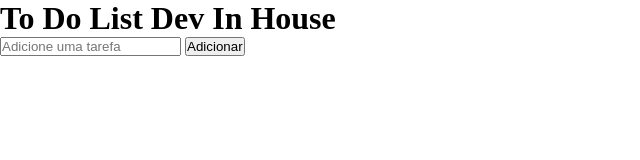
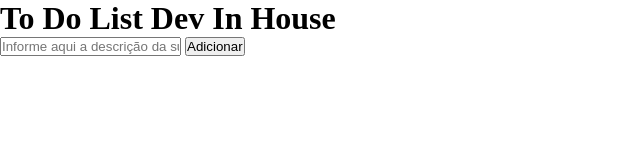
Before and after one commit to douglas-devinhouse/devinhouse-projeto-1, a plain HTML site: page index.html in a window 1280 px wide. Shown: the full height of the page, 0-640 px from the left. Drawn offline with Linux system fonts and the light colour scheme.

Commit message:
Atualização do placeholder do input text

```diff
--- a/index.html
+++ b/index.html
@@ -11,7 +11,7 @@
 <body>
     <header>
         <h1>To Do List Dev In House</h1>
-        <input type="text" id="inputTarefa" placeholder="Adicione uma tarefa" />
+        <input type="text" name="inputTarefa" id="inputTarefa" placeholder="Informe aqui a descrição da sua tarefa" />
         <button class="btn-adicionar" id="btn-adicionar">Adicionar</button>
       </header>
 
```
